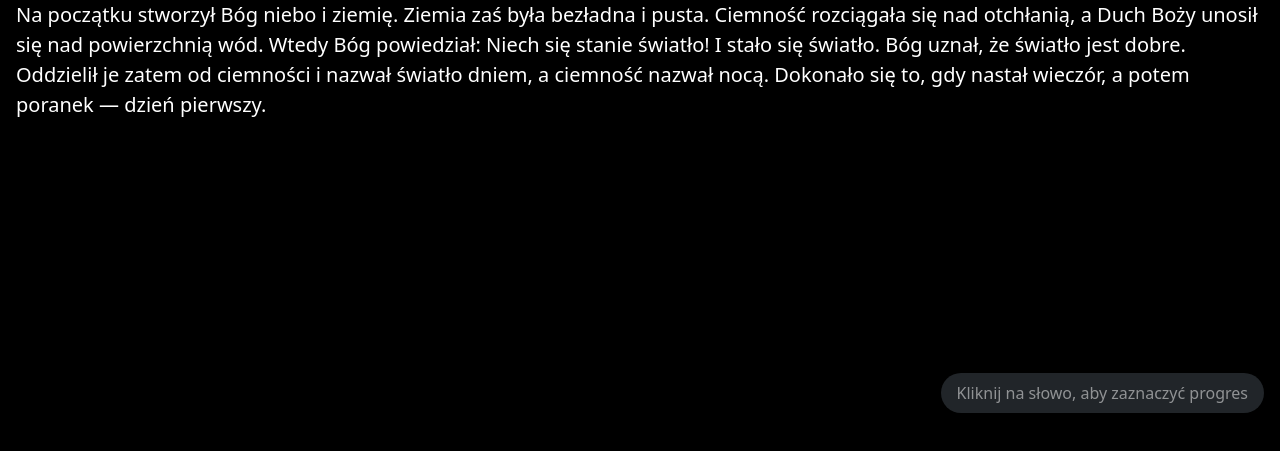
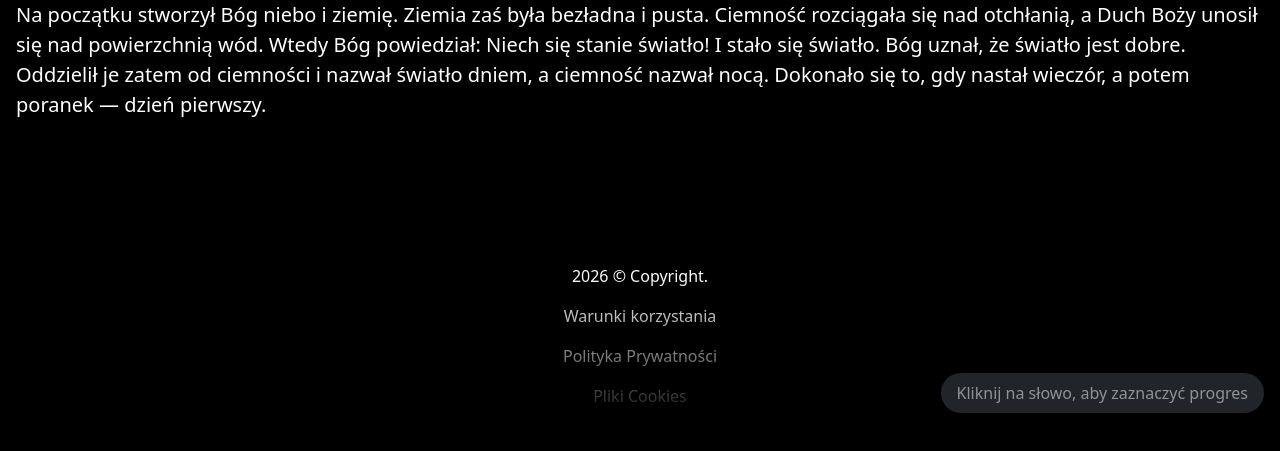
Before and after one commit to wieczorskyy/portfolio, a plain HTML site: page bible.html in a window 1280 px wide. Shown: the part 371-822 px from the top of the page. Before the commit the page ends 800 px from the top, so only its background shows below. Drawn offline with nearby package versions, Linux system fonts and the light colour scheme.

Commit message:
Update bible.html

```diff
--- a/bible.html
+++ b/bible.html
@@ -56,6 +56,13 @@
         </div>
     </div>
 
+    <footer class="py-5 px-3 text-center">
+        <p>2026 &copy; Copyright.</p>
+        <p>Warunki korzystania</p>
+        <p>Polityka Prywatności</p>
+        <p>Pliki Cookies</p>
+    </footer>
+
     <div class="fixed-bottom bg-fading d-flex pt-5 p-3">
         <div class="bg-dark text-white-50 fw-medium py-2 px-3 rounded-pill ms-auto mt-5">Kliknij na słowo, aby zaznaczyć progres</div>
     </div>
```
